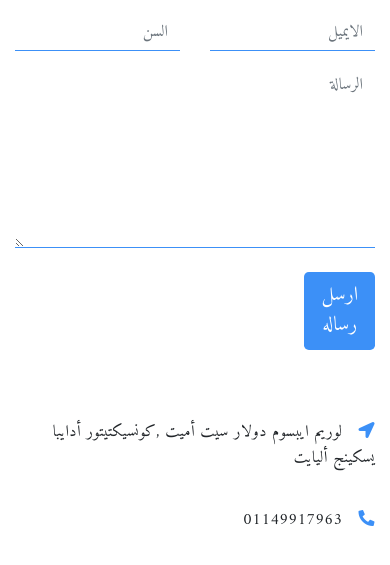
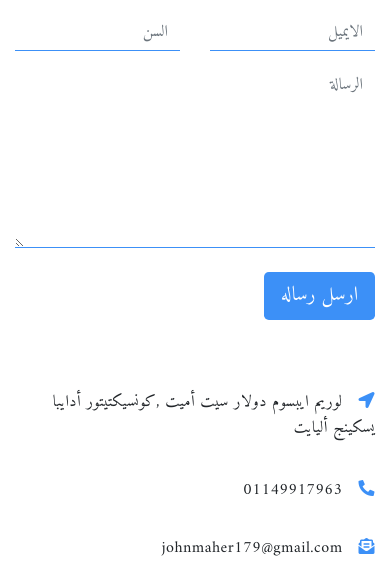
Before and after one commit to John1316/delany, a plain HTML site: page index.html in a window 390 px wide. Shown: the part 2833-3398 px from the top of the page. Drawn offline with nearby package versions, Linux system fonts and the light colour scheme; files that its build step writes are made by us from their sources.

Commit message:
third edit

```diff
--- a/index.html
+++ b/index.html
@@ -201,7 +201,7 @@
                                 <div class="col-6 my-2"><input name="" type="text" placeholder="الايميل" value="" class="form-control"/></div>
                                 <div class="col-6 my-2"><input name="" type="text" placeholder="السن" value="" class="form-control"/></div>
                                 <div class="col-12 my-2"><textarea name="" type="text" rows="7" placeholder="الرسالة" value="" class="form-control"></textarea></div>
-                                <div class="col-3 my-3"><button class="btn-lg btn btn-main">ارسل رساله</button></div>
+                                <div class="col-lg-3 col-sm-12 my-3"><button class="btn-lg btn btn-main">ارسل رساله</button></div>
                             </div>
                         </form>
                     </div>
```
